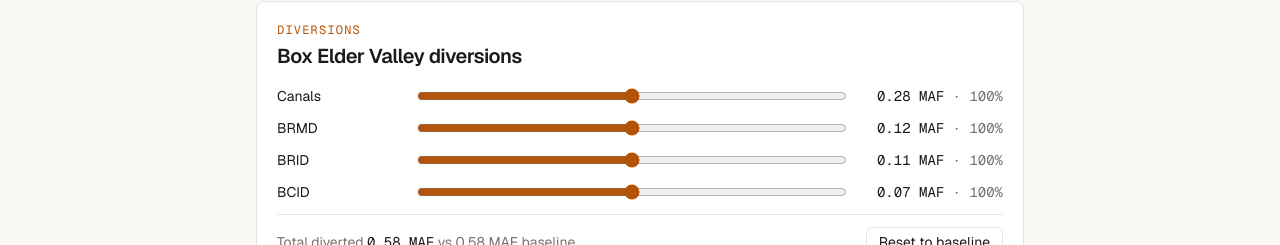
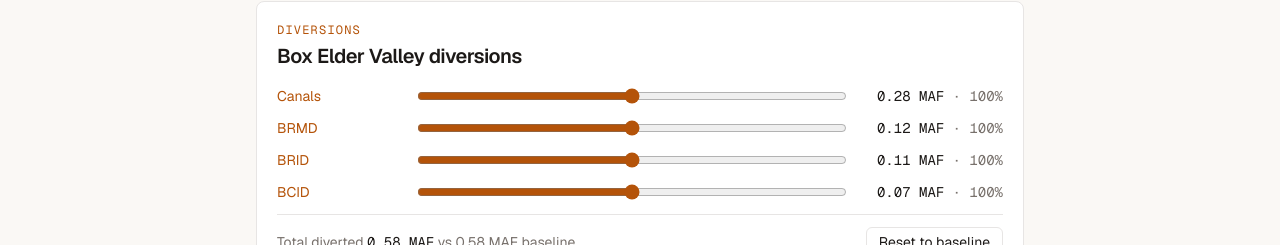
Before and after one commit to tragdor85/jakejacobsoninfo, a Next.js app: page /water/bear-river in a window 1280 px wide. Shown: the part 707-952 px from the top of the page. Built offline with nearby package versions, Linux system fonts and the light colour scheme.

Commit message:
water: link Bear River dashboard sliders to their info pages
Add an optional href to DiversionSource and set it on all four Bear River
diversions. The what-if slider labels and the 'where the data comes from'
list now link each diversion to its info page.

```diff
--- a/src/components/water/diversion-controls.tsx
+++ b/src/components/water/diversion-controls.tsx
@@ -4,6 +4,7 @@
 // the lake — the sliders are the single source of truth for the what-if.
 
 import { fmtMaf } from "@/lib/water";
+import Link from "next/link";
 import type { DiversionSource } from "@/lib/water";
 
 interface DiversionControlsProps {
@@ -34,7 +35,13 @@ export function DiversionControls({
         return (
           <div key={d.key} className="grid grid-cols-[8rem_1fr_auto] items-center gap-3">
             <label htmlFor={`div-${d.key}`} className="text-sm">
-              {d.short ?? d.name}
+              {d.href ? (
+                <Link href={d.href} className="text-accent hover:underline" title={`About ${d.name}`}>
+                  {d.short ?? d.name}
+                </Link>
+              ) : (
+                d.short ?? d.name
+              )}
             </label>
             <input
               id={`div-${d.key}`}
--- a/src/components/water/how-this-works-river.tsx
+++ b/src/components/water/how-this-works-river.tsx
@@ -6,6 +6,7 @@
 
 import type { RiverConfig } from "@/lib/water";
 import { fmtMaf } from "@/lib/water";
+import Link from "next/link";
 import { Section } from "./how-this-works";
 
 /** Build a USGS monitoring-location URL from a site string such as "USGS 10126000". */
@@ -107,7 +108,17 @@ export function HowThisWorksRiver({ river }: { river: RiverConfig }) {
           </li>
           {div.diversions.map((d) => (
             <li key={d.key}>
-              <strong className="font-medium text-fg">{d.name}:</strong> {d.source}
+              <strong className="font-medium text-fg">
+                {d.href ? (
+                  <Link href={d.href} className="text-accent hover:underline">
+                    {d.name}
+                  </Link>
+                ) : (
+                  d.name
+                )}
+                :
+              </strong>{" "}
+              {d.source}
             </li>
           ))}
           {div.scenarios["brd"] ? (
--- a/src/data/water/bear-river/diversions.json
+++ b/src/data/water/bear-river/diversions.json
@@ -11,7 +11,8 @@
       "avg_af": 280000,
       "kind": "irrigation",
       "source": "Estimate. The canal system (Bear River Canal Co. + East Branch, West Side, Central, etc.) is the largest diversion, irrigating the Box Elder Valley. Sized so the canals+BRMD reach matches the measured Corinne->below-O-Line flow loss (~200k-630k AF in 2024-2025).",
-      "slider": true
+      "slider": true,
+      "href": "/water/bear-river/diversions/canals"
     },
     {
       "key": "brmd",
@@ -20,7 +21,8 @@
       "avg_af": 120000,
       "kind": "municipal",
       "source": "Estimate. Brigham City municipal supply from the Bear River.",
-      "slider": true
+      "slider": true,
+      "href": "/water/bear-river/diversions/brmd"
     },
     {
       "key": "brid",
@@ -29,7 +31,8 @@
       "avg_af": 110000,
       "kind": "irrigation",
       "source": "Estimate. Box Elder Valley irrigation district.",
-      "slider": true
+      "slider": true,
+      "href": "/water/bear-river/diversions/brid"
     },
     {
       "key": "bcid",
@@ -38,7 +41,8 @@
       "avg_af": 70000,
       "kind": "irrigation",
       "source": "Estimate. Brigham City irrigation district.",
-      "slider": true
+      "slider": true,
+      "href": "/water/bear-river/diversions/bcid"
     }
   ],
   "scenarios": {
--- a/src/lib/water/types.ts
+++ b/src/lib/water/types.ts
@@ -175,6 +175,8 @@ export interface DiversionSource {
   source?: string;
   /** Whether this diversion gets a what-if slider. */
   slider: boolean;
+  /** Link to this diversion's info page (e.g. "/water/bear-river/diversions/canals"), if any. */
+  href?: string;
 }
 
 /** A named inflow component (the "In" side, decomposed from the source total). */
```
